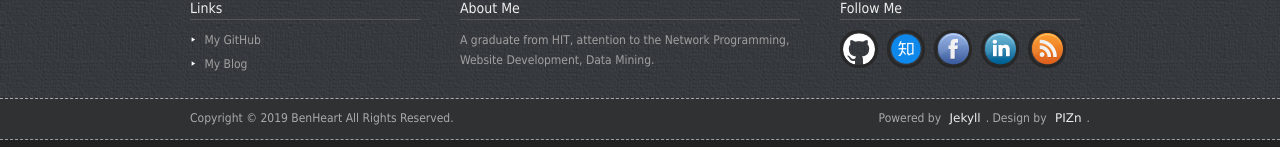
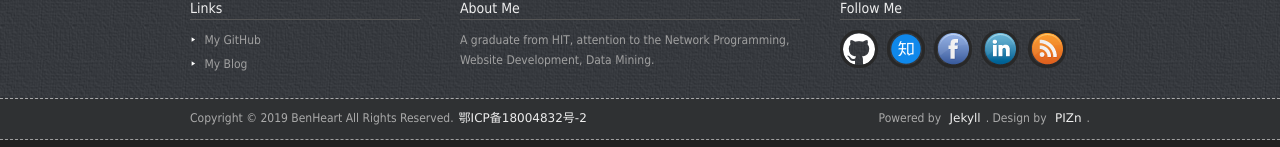
Before and after one commit to benheart/benheart.github.io, a Jekyll site: the page built from index.html, in a window 1280 px wide. Shown: the part 1088-1235 px from the top of the page. Built offline with Jekyll 4.4.1, drawn with Linux system fonts in a browser that asks for light colours; the list of posts is cut into pages by our own code.

Commit message:
Update foot.html

```diff
--- a/_includes/foot.html
+++ b/_includes/foot.html
@@ -27,6 +27,7 @@
 	<div class="foot-btn">
 		<div class="foot-btn-det">
 			<p class="copyright">Copyright © 2019 BenHeart All Rights Reserved.</p>
+			<p class="copyright"><a href="http://www.beian.miit.gov.cn" target="_blank">鄂ICP备18004832号-2</a></p>
 			<p class="author">Powered by <a href="http://www.jekyllrb.com" target="_blank">Jekyll</a>. Design by <a href="https://github.com/pizn/blogTheme/tree/master/BlackCubeTheme" target="_blank">PIZn</a>.</p>
 		</div>
 	</div>
```
